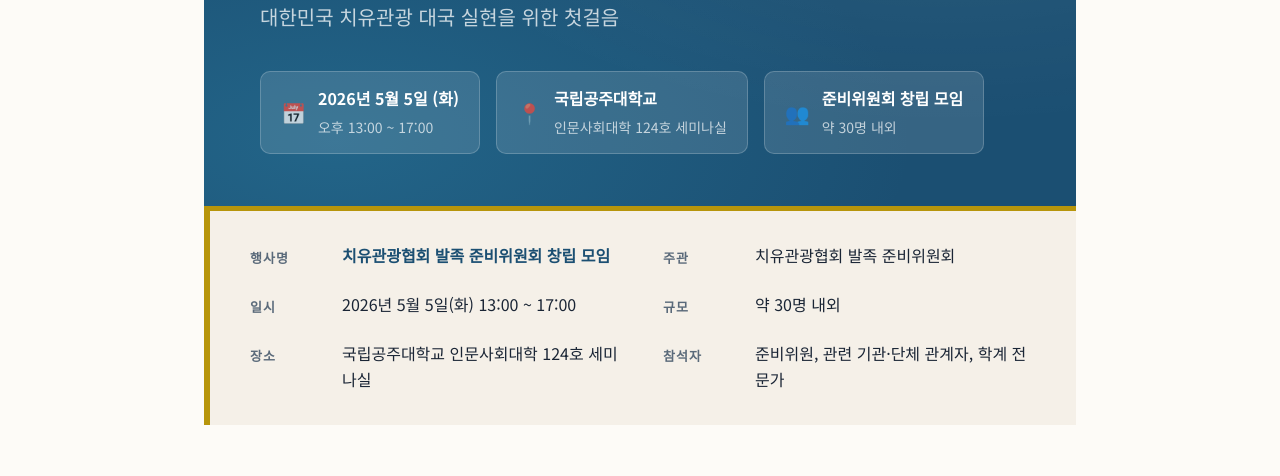
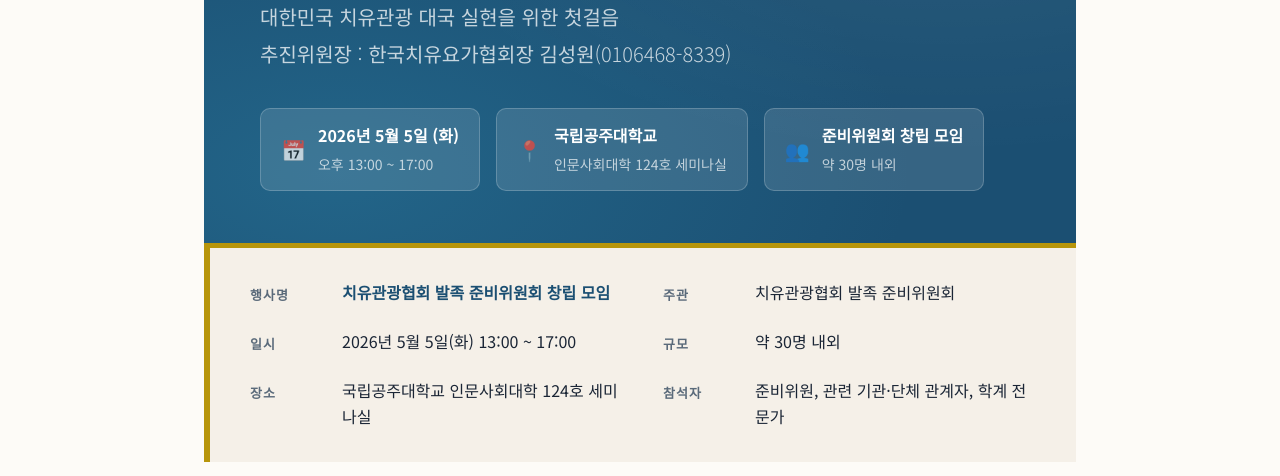
Before and after one commit to yongkeunyi/healingtour, a plain HTML site: page index.html in a window 1280 px wide. Shown: the part 222-698 px from the top of the page. Drawn offline with nearby package versions, Linux system fonts and the light colour scheme.

Commit message:
Update hero subtitle with additional information

```diff
--- a/index.html
+++ b/index.html
@@ -441,7 +441,7 @@
   <div class="hero">
     <div class="hero-eyebrow">행 사 계 획 서 · Event Planning Document</div>
     <div class="hero-title">치유관광협회 발족을 위한<br>준비위원회 모임</div>
-    <div class="hero-subtitle">대한민국 치유관광 대국 실현을 위한 첫걸음</div>
+    <div class="hero-subtitle">대한민국 치유관광 대국 실현을 위한 첫걸음<br> 추진위원장 : 한국치유요가협회장 김성원(0106468-8339)</div>
     <div class="hero-meta">
       <div class="hero-meta-item">
         <span class="icon">📅</span>
```
